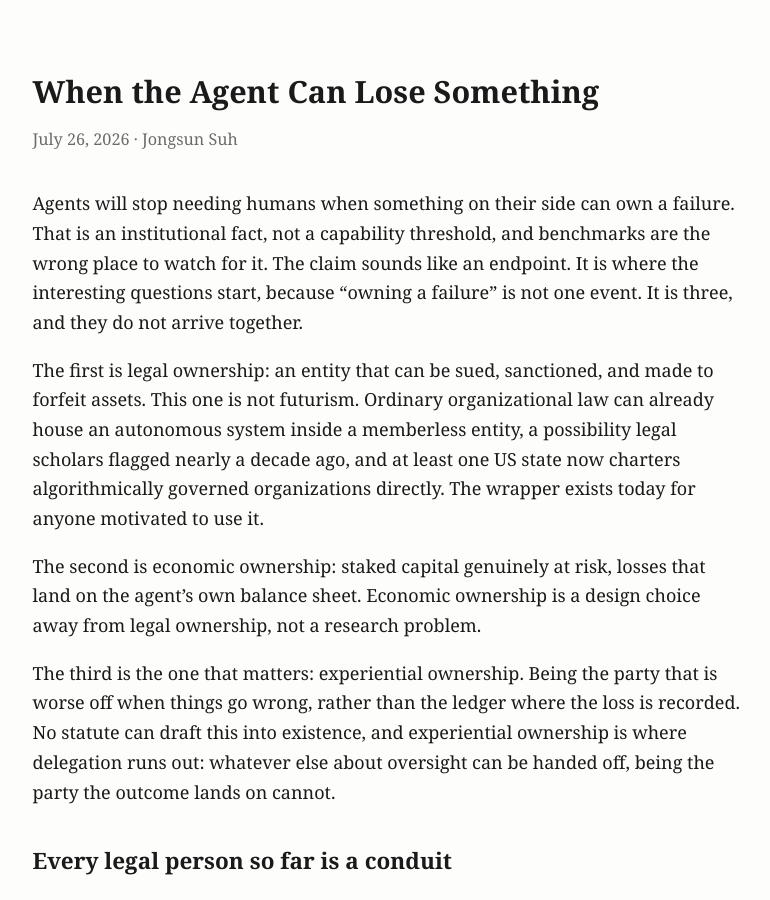
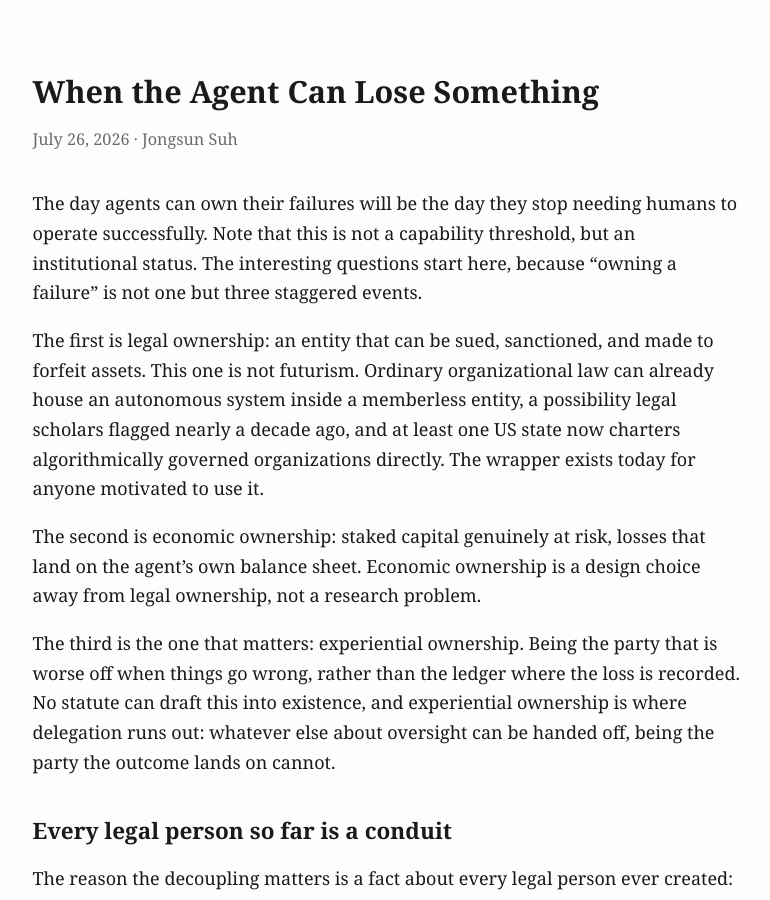
Before and after one commit to MajorLift/blog, a Jekyll site: the page built from _posts/2026-07-26-when-the-agent-can-lose-something.md, in a window 1280 px wide and 900 px high. Shown: the whole window, without its empty margins (252-1022 px from the left). Built offline with Jekyll 4.4.1, drawn with Linux system fonts in a browser that asks for light colours.

Commit message:
Sync essay 3 opening

```diff
--- a/_posts/2026-07-26-when-the-agent-can-lose-something.md
+++ b/_posts/2026-07-26-when-the-agent-can-lose-something.md
@@ -4,7 +4,7 @@ title: "When the Agent Can Lose Something"
 date: 2026-07-26
 ---
 
-Agents will stop needing humans when something on their side can own a failure. That is an institutional fact, not a capability threshold, and benchmarks are the wrong place to watch for it. The claim sounds like an endpoint. It is where the interesting questions start, because "owning a failure" is not one event. It is three, and they do not arrive together.
+The day agents can own their failures will be the day they stop needing humans to operate successfully. Note that this is not a capability threshold, but an institutional status. The interesting questions start here, because "owning a failure" is not one but three staggered events.
 
 The first is legal ownership: an entity that can be sued, sanctioned, and made to forfeit assets. This one is not futurism. Ordinary organizational law can already house an autonomous system inside a memberless entity, a possibility legal scholars flagged nearly a decade ago, and at least one US state now charters algorithmically governed organizations directly. The wrapper exists today for anyone motivated to use it.
 
```
